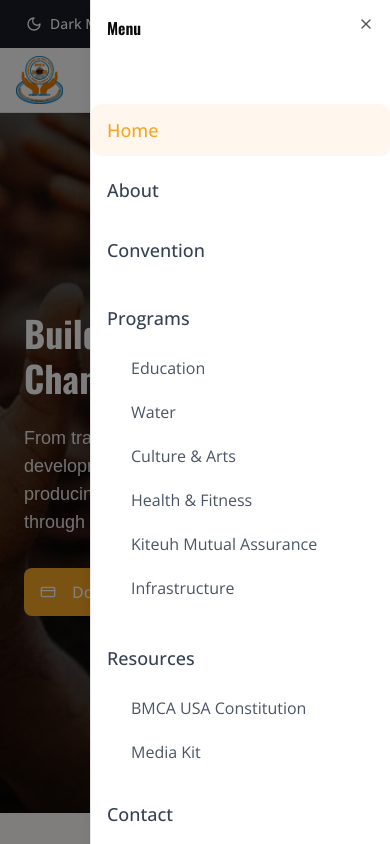
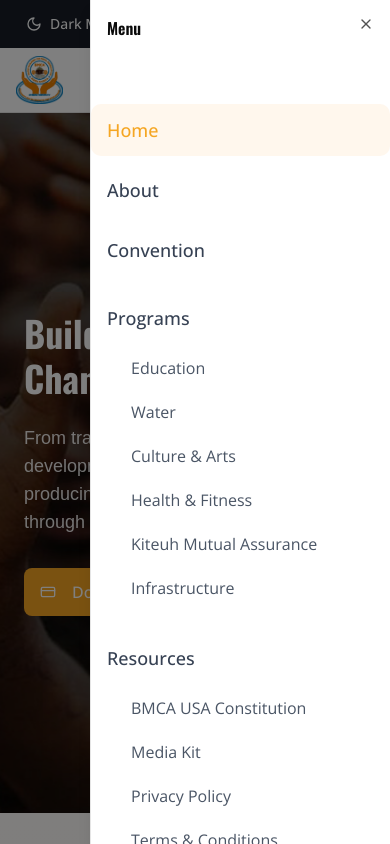
Before and after one commit to Abdoulaye-Thespy/BMCAREVAMP, a Next.js app: page / in a window 390 px wide. Both pictures are taken after a click on the button "Toggle menu". Shown: the top 844 px of the page. Built offline with nearby package versions, Linux system fonts and the light colour scheme.

Commit message:
add privacy policy

```diff
--- a/src/components/header.js
+++ b/src/components/header.js
@@ -267,7 +267,7 @@ export function Header() {
                       Resources
                     </NavigationMenuTrigger>
                     <NavigationMenuContent>
-                      <ul className="grid w-[400px] gap-3 p-4">
+                      <ul className="grid w-[400px] gap-3 p-4 md:w-[500px] md:grid-cols-2">
                         <li>
                           <NavigationMenuLink asChild>
                             <a
@@ -292,6 +292,32 @@ export function Header() {
                               <div className="text-sm font-medium leading-none">Media Kit</div>
                               <p className="line-clamp-2 text-sm leading-snug text-muted-foreground">
                                 Logos, photos, and press materials
+                              </p>
+                            </a>
+                          </NavigationMenuLink>
+                        </li>
+                        <li>
+                          <NavigationMenuLink asChild>
+                            <a
+                              href="/privacy-policy"
+                              className="block select-none space-y-1 rounded-md p-3 leading-none no-underline outline-none transition-colors hover:bg-accent hover:text-accent-foreground focus:bg-accent focus:text-accent-foreground"
+                            >
+                              <div className="text-sm font-medium leading-none">Privacy Policy</div>
+                              <p className="line-clamp-2 text-sm leading-snug text-muted-foreground">
+                                How we protect and use your personal information
+                              </p>
+                            </a>
+                          </NavigationMenuLink>
+                        </li>
+                        <li>
+                          <NavigationMenuLink asChild>
+                            <a
+                              href="/terms-conditions"
+                              className="block select-none space-y-1 rounded-md p-3 leading-none no-underline outline-none transition-colors hover:bg-accent hover:text-accent-foreground focus:bg-accent focus:text-accent-foreground"
+                            >
+                              <div className="text-sm font-medium leading-none">Terms & Conditions</div>
+                              <p className="line-clamp-2 text-sm leading-snug text-muted-foreground">
+                                Terms of use for our website and services
                               </p>
                             </a>
                           </NavigationMenuLink>
@@ -493,6 +519,28 @@ export function Header() {
                         >
                           Media Kit
                         </a>
+                        <a
+                          href="/privacy-policy"
+                          className={`block text-base transition-colors py-2 px-4 rounded-lg ${
+                            pathname === '/privacy-policy'
+                              ? 'text-[#F5A623] bg-orange-50'
+                              : 'text-gray-600 hover:text-[#F5A623] hover:bg-gray-50'
+                          }`}
+                          onClick={() => setMobileMenuOpen(false)}
+                        >
+                          Privacy Policy
+                        </a>
+                        <a
+                          href="/terms-conditions"
+                          className={`block text-base transition-colors py-2 px-4 rounded-lg ${
+                            pathname === '/terms-conditions'
+                              ? 'text-[#F5A623] bg-orange-50'
+                              : 'text-gray-600 hover:text-[#F5A623] hover:bg-gray-50'
+                          }`}
+                          onClick={() => setMobileMenuOpen(false)}
+                        >
+                          Terms & Conditions
+                        </a>
                       </div>
                     </div>
 
```
